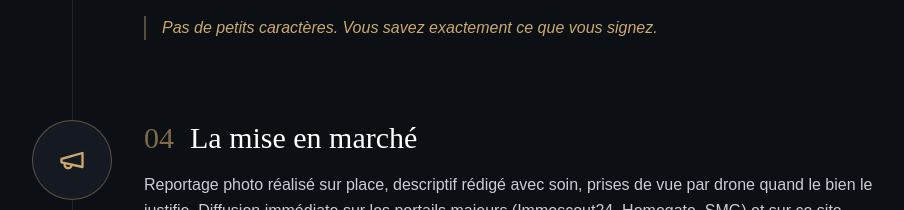
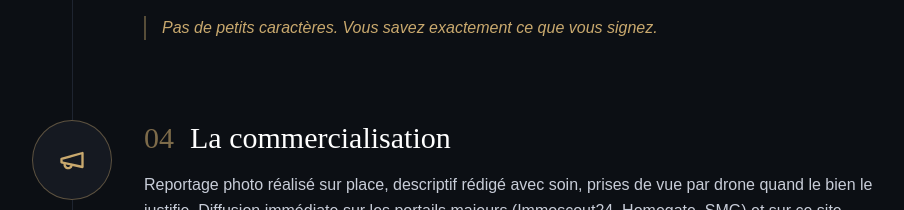
Before and after one commit to Sinseed/maison-praet, a Next.js app: page /methode in a window 1280 px wide. Shown: the part 1300-1510 px from the top of the page, without its empty margins (184-1088 px from the left). Built offline with nearby package versions, Linux system fonts and the light colour scheme.

Commit message:
Méthode: 'mise en marché' → 'commercialisation' (terminologie suisse)

```diff
--- a/app/methode/page.tsx
+++ b/app/methode/page.tsx
@@ -40,7 +40,7 @@ const ETAPES = [
   {
     num: '04',
     icon: Megaphone,
-    titre: 'La mise en marché',
+    titre: 'La commercialisation',
     desc: "Reportage photo réalisé sur place, descriptif rédigé avec soin, prises de vue par drone quand le bien le justifie. Diffusion immédiate sur les portails majeurs (Immoscout24, Homegate, SMG) et sur ce site. Mise en avant via mon réseau et mes contacts personnels. La visibilité est maximale dès le premier jour.",
     valeur: "Je prends les photos moi-même. Je connais le bien mieux qu'un photographe extérieur.",
   },
```
